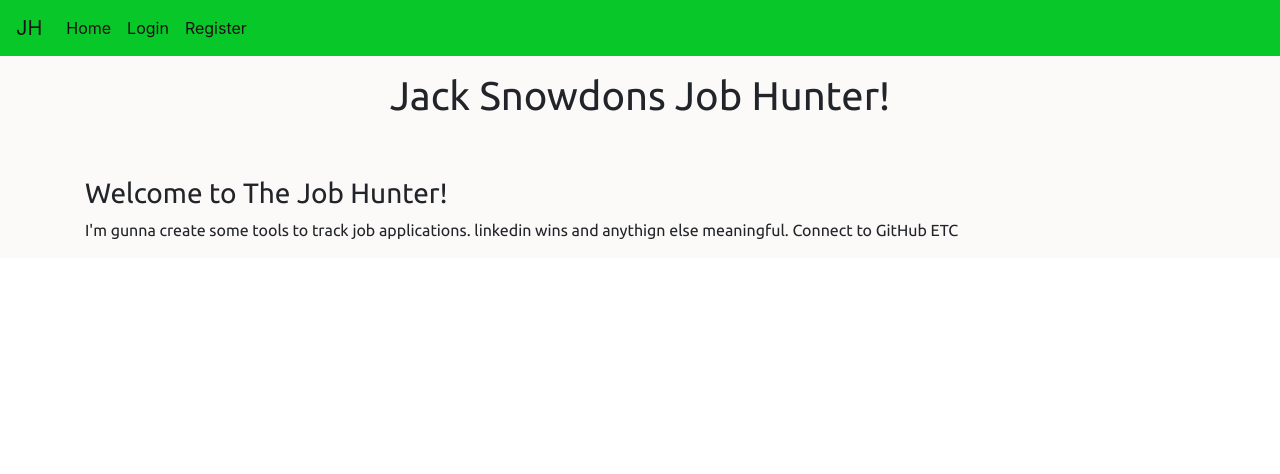
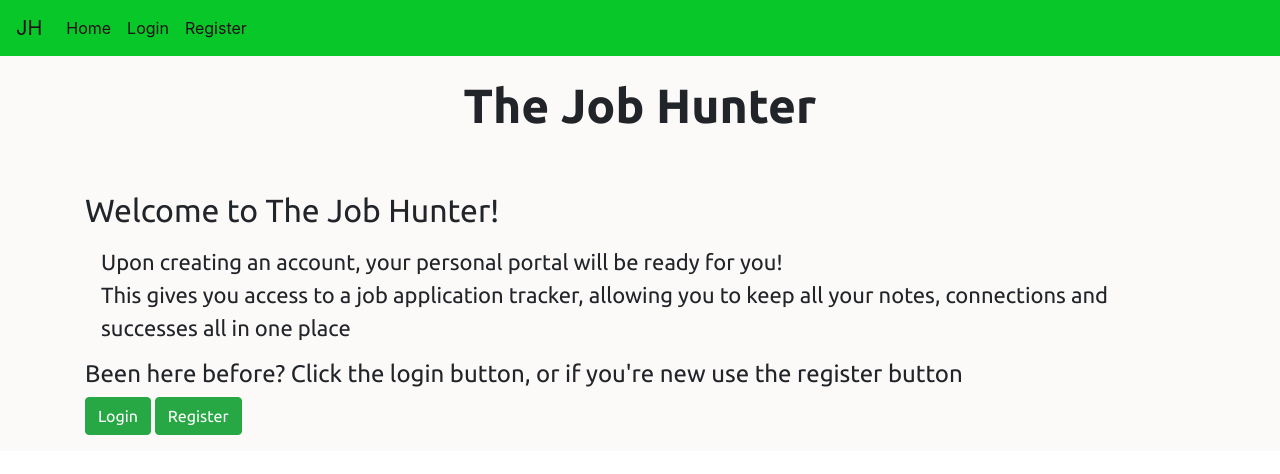
Before and after one commit to JackSnowdon/JobHunter, a Django app: page / in a window 1280 px wide. Shown: the top 474 px of the page. Run offline with Django 3.2, Linux system fonts and the light colour scheme; parts of the project's set-up code (start-up, migrations or seed data) failed here and were passed over; some libraries are stand-ins or nearby versions.

Commit message:
connections fix and landing page updates

```diff
--- a/accounts/templates/profile.html
+++ b/accounts/templates/profile.html
@@ -4,6 +4,8 @@
     <div class="row mb-5">
         <div class="col-12">
             <a href="{% url 'portal' %}" role="button" class="btn btn-warning" aria-disabled="false">Portal</a>
+            <a href="{% url 'view_all_applications' %}" role="button" class="btn btn-success" aria-disabled="false">All Jobs</a>
+            <a href="{% url 'connections' %}" role="button" class="btn btn-info" aria-disabled="false">Connections</a>
         </div>
     </div>
 </section>
--- a/home/templates/index.html
+++ b/home/templates/index.html
@@ -3,7 +3,7 @@
 <section class="header">
     <div class="row mb-5">
         <div class="col-12 text-center">
-            <h1 class="headliner-text">Jack Snowdons Job Hunter!</h1>
+            <h1 class="welcome-header">The Job Hunter</h1>
         </div>
     </div>
 </section>
@@ -11,9 +11,26 @@
 <section class="welcome">
     <div class="row">
         <div class="col-12">
-            <h3>Welcome to The Job Hunter!</h3>
-            <p>I'm gunna create some tools to track job applications. linkedin wins and anythign else meaningful. Connect to GitHub ETC</p>
+            <h2 class="mb-3">Welcome to The Job Hunter!</h2>
+            <div class="ml-3">
+                <p class="index-text">Upon creating an account, your personal portal will be ready for you! </br>
+                    This gives you access to a job application tracker, allowing you to keep all your notes, connections and successes all in one place</p>
+            </div>
         </div>
+    </div>
+</section>
+
+<section class="site-nav">
+    <div class="row">
+        <div class="col-12 mb-3">
+            {% if user.profile %}
+            <h4>Welcome Back {{ user.profile }}</h4>
+            <a href="{% url 'portal' %}" role="button" class="btn btn-success" aria-disabled="false">{{ user.profile }}'s Portal</a> {% else %}
+            <h4>Been here before? Click the login button, or if you're new use the register button</h4>
+            <a href="{% url 'login' %}" role="button" class="btn btn-success" aria-disabled="false">Login</a>
+            <a href="{% url 'registration' %}" role="button" class="btn btn-success" aria-disabled="false">Register</a> {% endif %}
+        </div>
+    </div>
 </section>
 
 {% endblock %}
--- a/portal/templates/job.html
+++ b/portal/templates/job.html
@@ -49,7 +49,7 @@
             {% for n in job.notes.all %}
             <div class="ml-2">{{ n.content|linebreaks }}
             </div>
-            <p class="mt-0">{{ n.created_on }} <a href="{% url 'delete_note' n.pk %}" class="delete-note" onclick="return confirm('Delete Note?');"><i class="far fa-trash-alt"></i></a></p>
+            <p class="mt-0">Created On: {{ n.created_on }} <a href="{% url 'delete_note' n.pk %}" class="delete-note" onclick="return confirm('Delete Note?');"><i class="far fa-trash-alt"></i></a></p>
             {% endfor %}
         </div>
     </div>
--- a/portal/views.py
+++ b/portal/views.py
@@ -198,6 +198,9 @@ def connections(request):
     profile = request.user.profile
     cons = profile.connects.all().order_by("-date")
     today = date.today()
+    if cons.count() == 0:
+        messages.error(request, f"Log Connections To Access Connections", extra_tags="alert")
+        return redirect("new_connection_entry")
     total_cons = get_sum_value(cons, "all")
     today_cons, today_cons_total = get_single_day_cons(cons, 0)
     yday_cons, yday_cons_total = get_single_day_cons(cons, 1)
--- a/static/css/styles.css
+++ b/static/css/styles.css
@@ -38,6 +38,19 @@
 .logged-in {
     color: #1D1115;
     margin: 8px 2px;
+}
+
+
+/* Home */
+
+.welcome-header {
+    font-size: 3rem;
+    padding-top: 5px;
+    font-weight: 700;
+}
+
+.index-text {
+    font-size: 22px;
 }
 
 
```
Also changed, not shown: db.sqlite3.
